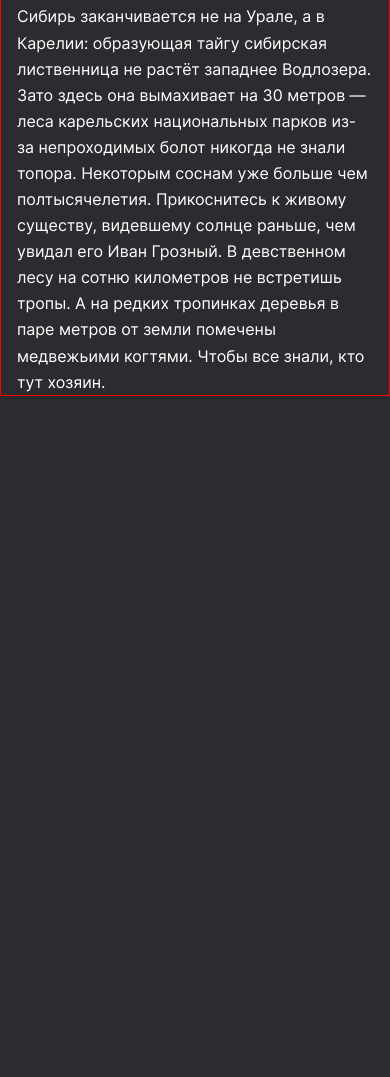
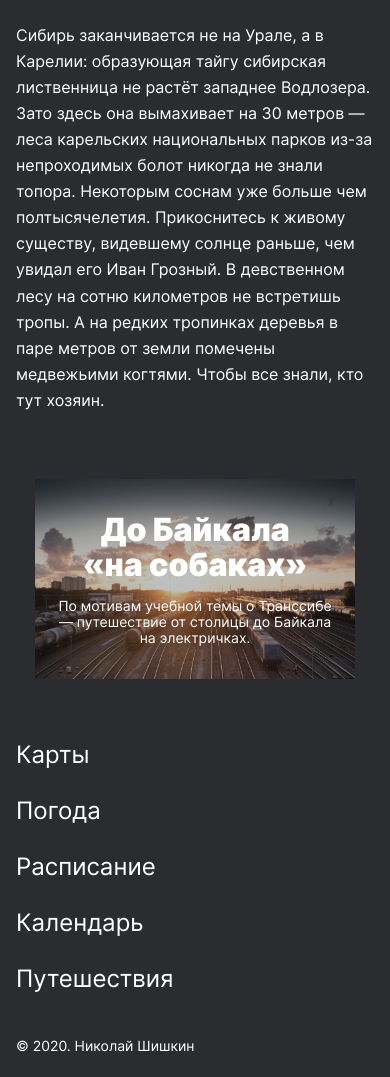
Before and after one commit to OFFSNAKE1/russian-travel, a plain HTML site: page index.html in a window 390 px wide. Shown: the part 9150-10227 px from the top of the page. Before the commit the page ends 9546 px from the top, so only its background shows below. Drawn offline with Linux system fonts and the light colour scheme.

Commit message:
Доделал все блоки

```diff
--- a/index.html
+++ b/index.html
@@ -107,7 +107,7 @@
               в Териберке. Возможно, слово «Хибины» не осталось под снегом школьных воспоминаний
               об уроках географии. Возможно, вы не интересовались пронизывающей земную кору сверхглубокой
               скважиной, а от апатитов вас давно накрывает апатия. Но ваша мечта увидеть северное сияние
-              начинает сбываться с билетомв Мурманск.
+              начинает сбываться с билетом в Мурманск.
             </p>
           </div>
         </article>
@@ -172,10 +172,38 @@
             </p>
           </div>
         </article>
-
+        <section class="cover">
+          <a class="cover__background" href="https://stampsy.com/na-elektrichkakh-do-baikala">
+          <h2 class="cover__title">До Байкала «на собаках»</h2>
+          <p class="cover__subtitle">
+            По мотивам учебной темы о Транссибе — путешествие
+            от столицы до Байкала на электричках.
+          </p>
+          </a>
+        </section>
       </section>
     </main>
     <footer class="footer">
+      <nav>
+        <ul class="footer__items">
+          <li class="footer__item">
+            <a class="footer__link" href="https://yandex.ru/maps">Карты</a>
+          </li>
+          <li class="footer__item">
+            <a class="footer__link" href="https://yandex.ru/pogoda">Погода</a>
+          </li>
+          <li class="footer__item">
+            <a class="footer__link" href="https://rasp.yandex.ru">Расписание</a>
+          </li>
+          <li class="footer__item">
+            <a class="footer__link" href="https://calendar.yandex.ru">Календарь</a>
+          </li>
+          <li class="footer__item">
+            <a class="footer__link" href="https://travel.yandex.ru">Путешествия</a>
+          </li>
+        </ul>
+      </nav>
+        <p class="footer__copyright">&copy; 2020. Николай Шишкин</p>
     </footer>
 </body>
 </html>
--- a/pages/index.css
+++ b/pages/index.css
@@ -27,7 +27,7 @@
 
 
 .page {
-  font-family: 'Inter', Arial, sans-serif;
+  font-family: "Inter", Arial, sans-serif;
   color: white;
   font-weight: 400;
   background-color: #2A2C2F;
@@ -41,7 +41,6 @@
   -webkit-text-size-adjust: 100%;
   -ms-text-size-adjust: 100%;
   -moz-text-size-adjust: 100%;
-  border: 1px red solid;          /*не забыть убрать!!!!!!*/
 }
 
 @media screen and (max-width: 1040px) {
@@ -153,7 +152,7 @@
    display: flex;
    flex-direction: column;
    align-items: center;
-   width: calc(100% - 2 * 148px); /*сто проц это весь блок минус 2 отступа по 148пх*/
+   width: calc(100% - 2 * 148px);
    margin: 56px auto 0;
  }
 
@@ -184,7 +183,7 @@
    text-align: center;
    color: white;
    margin: 0;
-   width: 720px;   /*ширина колонки с текстом*/
+   width: 720px;
  }
 
   @media screen and (max-width: 425px) {
@@ -204,7 +203,7 @@
   color: white;
   margin-top: 32px;
   margin-bottom: 0;
-  width: 640px;   /*ширина колонки с текстом*/
+  width: 640px;
  }
 
  @media screen and (max-width: 425px) {
@@ -384,7 +383,6 @@
    display: flex;
    flex-direction: column;
    align-items: center;
-   grid-row-gap: 80px;                  /*мб так нельзя*/
  }
 
  @media screen and (max-width: 1040px) {
@@ -397,14 +395,14 @@
  @media screen and (max-width: 770px) {
   .places {
     width: calc(100% - 2 * 24px);
-    grid-row-gap: 73px;
+
   }
 }
 
 @media screen and (max-width: 425px) {
   .places {
     width: 100%;
-    grid-row-gap: 50px;
+
   }
 }
 
@@ -412,6 +410,17 @@
   display: grid;
   grid-template-areas: "title url"
                        "image paragraph";
+  padding-bottom: 80px;
+}
+
+.place:last-of-type {
+  padding-bottom: 0;
+}
+
+@media screen and (max-width: 770px) {
+  .place {
+    padding-bottom: 73px;
+  }
 }
 
 @media screen and (max-width: 425px) {
@@ -420,6 +429,7 @@
                           "url"
                           "image"
                           "paragraph";
+    padding-bottom: 50px;
   }
 }
 
@@ -569,3 +579,214 @@
 .place__paragraph_text:last-child {
   margin: 0;
 }
+
+
+.cover {
+  margin: 0 48px;
+  padding-top: 92px;
+}
+
+@media screen and (max-width: 1040px) {
+  .cover {
+    margin: 0;
+    padding-top: 92px;
+  }
+}
+
+@media screen and (max-width: 770px) {
+  .cover {
+    margin: 0;
+    padding-top: 90px;
+  }
+}
+
+@media screen and (max-width: 425px) {
+  .cover {
+    margin: 0;
+    padding-top: 66px;
+  }
+}
+
+.cover__background {
+  display: flex;
+  flex-direction: column;
+  justify-content: center;
+  align-items: center;
+  min-height: 740px;
+  min-width: 1184px;
+  color: white;
+  text-decoration: none;
+  box-sizing: border-box;
+  background-image: url(../images/cover-trains.jpg);
+  background-position: center;
+  background-size: cover;
+  position: relative;
+  z-index: 1;
+}
+
+@media screen and (max-width: 1040px) {
+  .cover__background {
+    min-height: 640px;
+    min-width: 1024px;
+
+  }
+}
+
+@media screen and (max-width: 770px) {
+  .cover__background {
+    min-height: 480px;
+    min-width: 768px;
+  }
+}
+
+@media screen and (max-width: 425px) {
+  .cover__background {
+    min-height: 200px;
+    min-width: 320px;
+  }
+}
+
+.cover__background::before {
+  content: "";
+  background-color: #2A2C2F;
+  opacity: 0.3;
+  position: absolute;
+  top: 0;
+  right: 0;
+  left: 0;
+  bottom: 0;
+  transition: opacity 0.4s ease-in;
+  z-index: -1;
+}
+
+
+.cover__background:hover::before {
+  opacity: 70%;
+
+}
+
+.cover__title {
+  font-style: normal;
+  font-weight: 900;
+  font-size: 72px;
+  line-height: 76px;
+  text-align: center;
+  max-width: 560px;
+  margin: 0;
+}
+
+@media screen and (max-width: 425px) {
+  .cover__title {
+    max-width: 250px;
+    font-size: 32px;
+    line-height: 35px;
+    margin: 0;
+  }
+}
+
+
+.cover__subtitle {
+  font-style: normal;
+  font-weight: 400;
+  font-size: 18px;
+  line-height: 22px;
+  text-align: center;
+  max-width: 360px;
+  margin: 32px 0 0;
+}
+
+@media screen and (max-width: 425px) {
+  .cover__subtitle {
+    max-width: 288px;
+    font-size: 14px;
+    line-height: 16px;
+    margin: 16px 0 0;
+  }
+}
+
+.footer {
+  padding: 92px 48px 24px;
+  display: grid;
+  grid-template-areas: "links copyright";
+}
+
+@media screen and (max-width: 770px) {
+  .footer {
+    padding: 88px 24px 24px;
+  }
+}
+
+@media screen and (max-width: 425px) {
+  .footer {
+    padding: 64px 16px 24px;
+    grid-template-areas: "links"
+                          "copyright";
+  }
+}
+
+.footer__items {
+  grid-area: links;
+  list-style-type: none;
+  padding: 0;
+  margin: 0;
+  display: flex;
+}
+
+@media screen and (max-width: 425px) {
+  .footer__items {
+    flex-direction: column;
+  }
+}
+
+.footer__item {
+  margin-right: 18px;
+}
+
+@media screen and (max-width: 425px) {
+  .footer__item {
+    margin: 0 0 32px;
+  }
+}
+
+.footer__item:last-of-type {
+  margin: 0;
+}
+
+.footer__link {
+  font-style: normal;
+  font-weight: 400;
+  font-size: 16px;
+  line-height: 18px;
+  text-decoration: none;
+  color: white;
+  transition: opacity, 0.5s ease;
+}
+
+@media screen and (max-width: 425px) {
+  .footer__link {
+    font-size: 24px;
+    line-height: 24px;
+  }
+}
+
+.footer__link:hover {
+  opacity: 60%;
+}
+
+.footer__copyright {
+  font-style: normal;
+  font-weight: 400;
+  font-size: 14px;
+  line-height: 16px;
+  text-align: right;
+  margin: 0;
+  grid-area: copyright;
+}
+
+@media screen and (max-width: 425px) {
+  .footer__copyright {
+    line-height: 14px;
+    text-align: start;
+    margin: 48px 0 0;
+  }
+}
```
